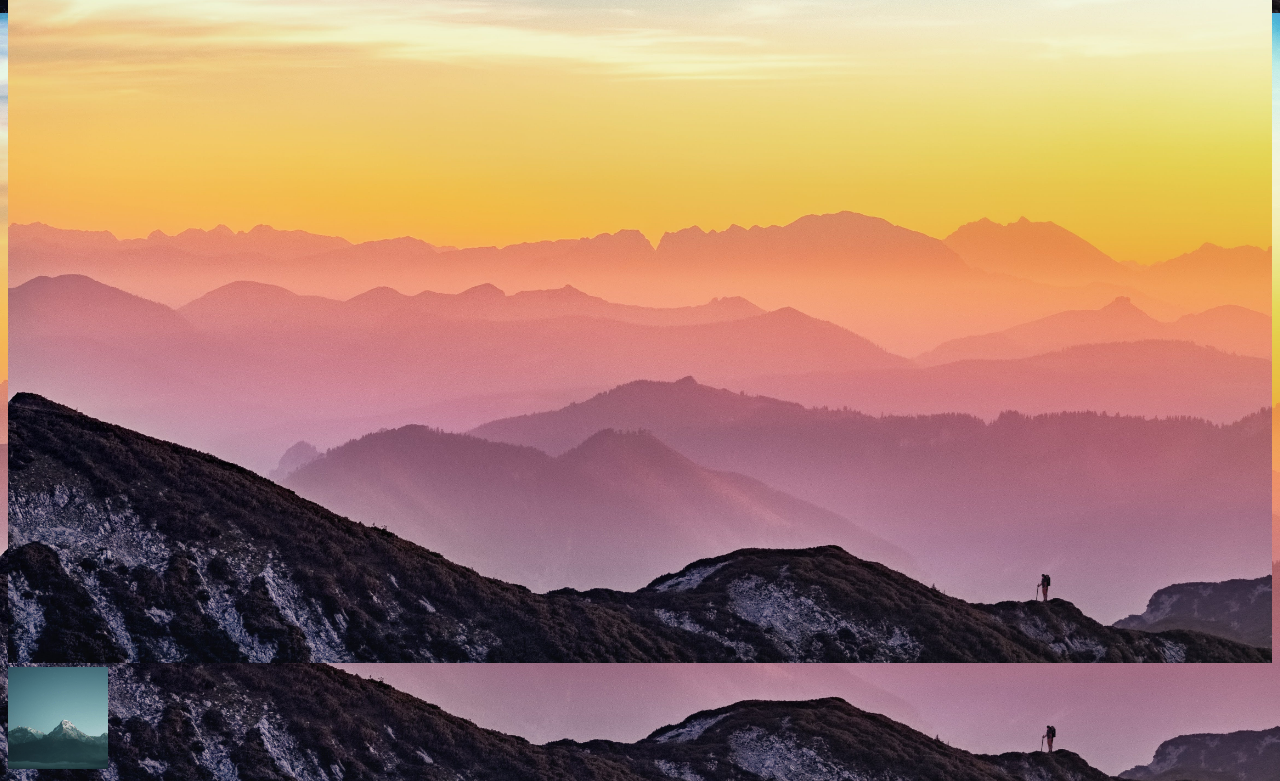
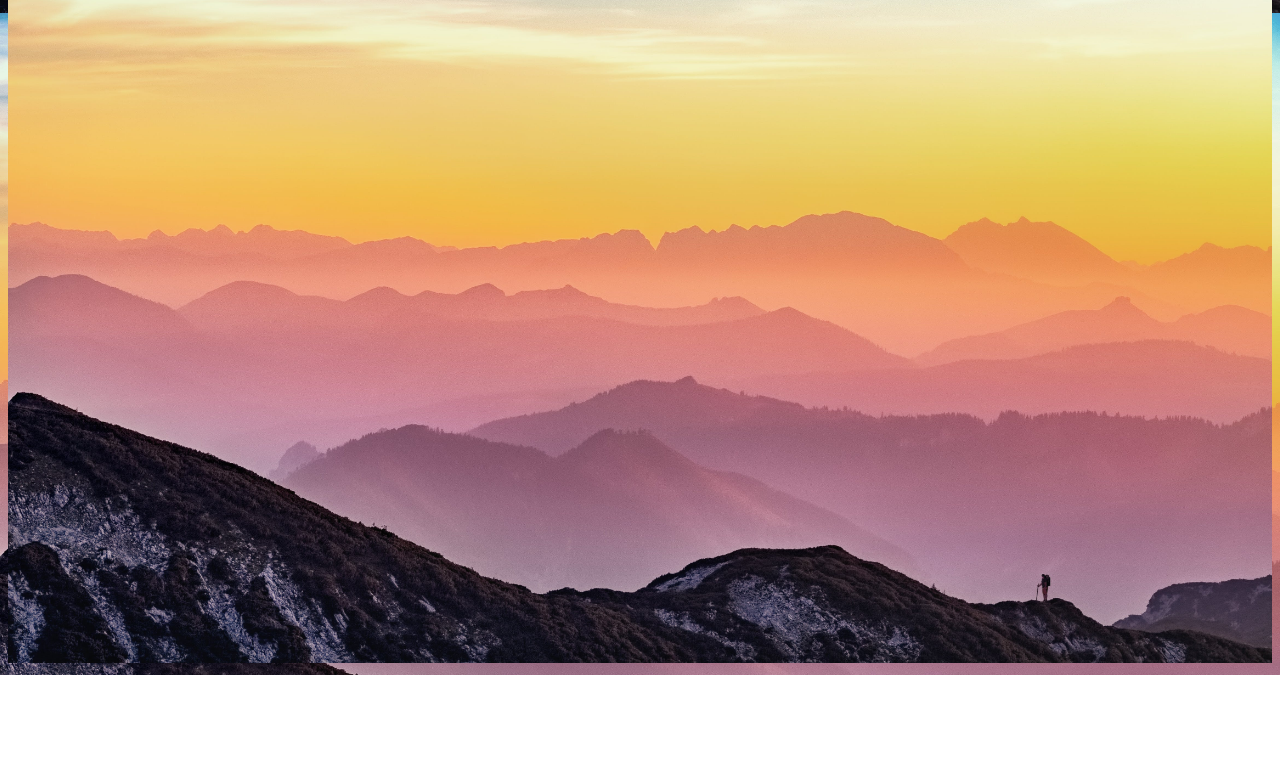
Before and after one commit to MohanSamba/MohanSamba, a plain HTML site: page index.html in a window 1280 px wide. Shown: the part 787-1568 px from the top of the page. After the commit the page ends 1462 px from the top, so only its background shows below. Drawn offline with Linux system fonts and the light colour scheme; files whose address does not match are found by name.

Commit message:
Add files via upload

```diff
--- a/index.html
+++ b/index.html
@@ -40,7 +40,6 @@
     <section class="section2">
        <h1> <I> <B> MY IMAGES </B>  </h1>
        <img src="./images/colorfulhills.jpg" width="100%" alt="">
-       <img src="./mountain.png" width="100" alt="">
         </section>
 
 <footer>
```
